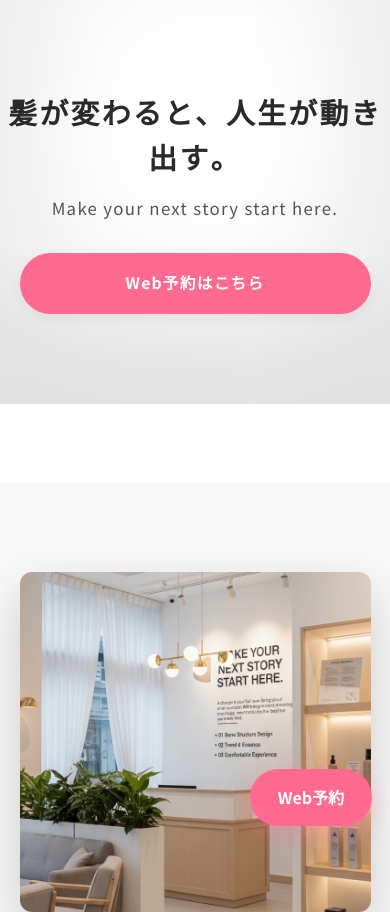
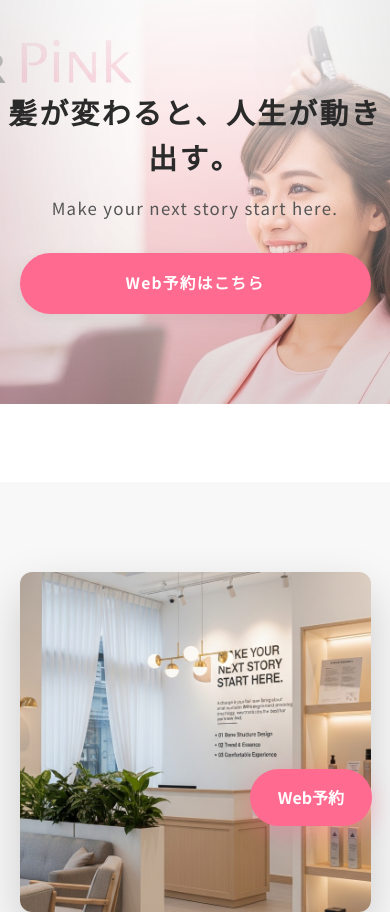
Before and after one commit to gushiyuu123-glitch/LUEUR-PINK, a plain HTML site: page index.html in a window 390 px wide. Shown: the top 912 px of the page. Drawn offline with nearby package versions, Linux system fonts and the light colour scheme.

Commit message:
Add files via upload

```diff
--- a/index.html
+++ b/index.html
@@ -1062,7 +1062,7 @@ section {
         rgba(255,255,255,0.35),
         rgba(255,255,255,0.05)
       ),
-      url("hero_salon.jpg") center/cover no-repeat;
+      url("hero_salon3.png") center/cover no-repeat;
     background-position: center top;
     box-shadow: inset 0 -80px 160px rgba(0,0,0,0.14);
   }
```
